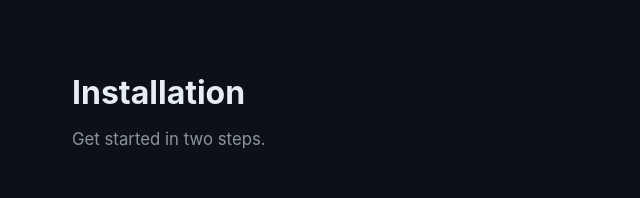
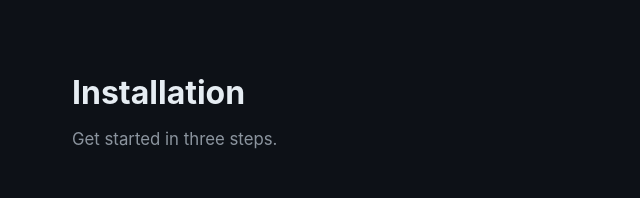
Before and after one commit to de-monkey-v/marketplace, a plain HTML site: page docs/index.html in a window 1280 px wide. Shown: the part 1460-1658 px from the top of the page, 0-640 px from the left. Drawn offline with Linux system fonts and the light colour scheme.

Commit message:
fix: Installation 설명 two steps → three steps 수정
Co-Authored-By: Claude Opus 4.6 <noreply@anthropic.com>

```diff
--- a/docs/index.html
+++ b/docs/index.html
@@ -149,7 +149,7 @@
   <!-- Installation -->
   <section class="section" id="installation">
     <h2 class="section-title">Installation</h2>
-    <p class="section-desc">Get started in two steps.</p>
+    <p class="section-desc">Get started in three steps.</p>
 
     <div class="install-steps">
       <div class="step">
```
